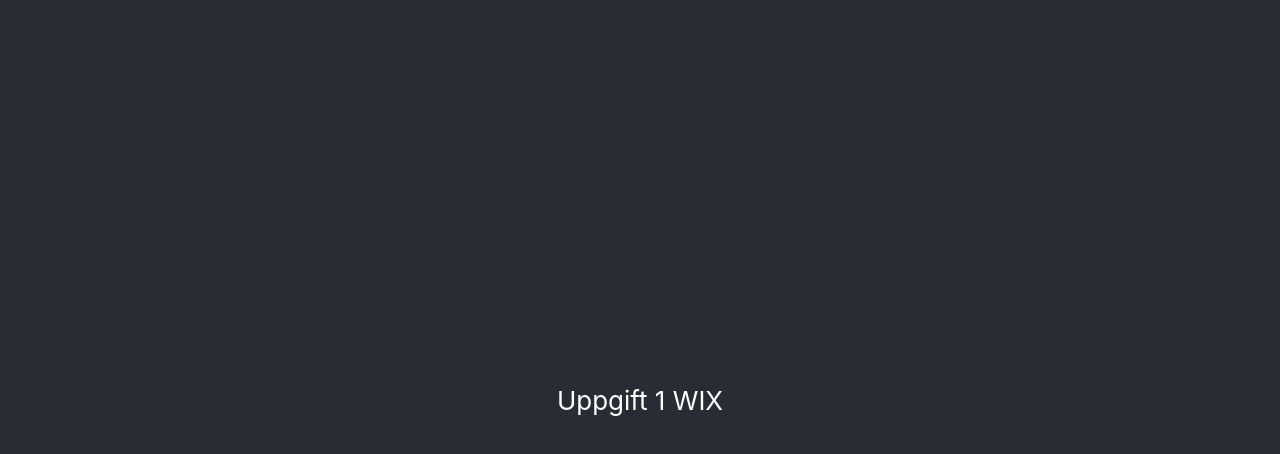
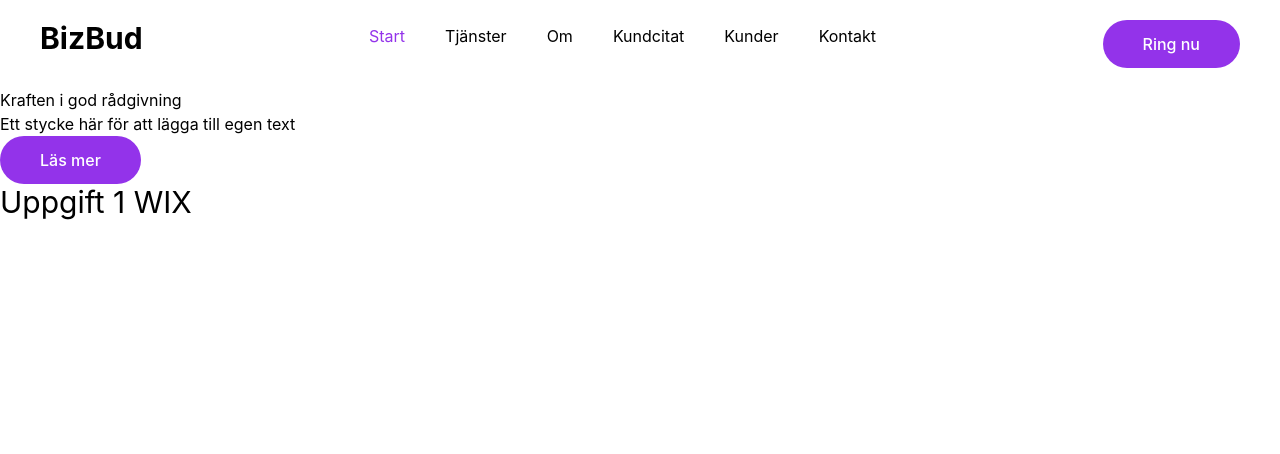
Before and after one commit to hannesdottir/uppgift1, a React (Create React App) app: page / in a window 1280 px wide. Shown: the top 454 px of the page. Built offline with nearby package versions, Linux system fonts and the light colour scheme.

Commit message:
navbar ready

```diff
--- a/package.json
+++ b/package.json
@@ -34,5 +34,8 @@
       "last 1 firefox version",
       "last 1 safari version"
     ]
+  },
+  "devDependencies": {
+    "tailwindcss": "^3.2.4"
   }
 }
--- a/src/App.css
+++ /dev/null
@@ -1,38 +0,0 @@
-.App {
-  text-align: center;
-}
-
-.App-logo {
-  height: 40vmin;
-  pointer-events: none;
-}
-
-@media (prefers-reduced-motion: no-preference) {
-  .App-logo {
-    animation: App-logo-spin infinite 20s linear;
-  }
-}
-
-.App-header {
-  background-color: #282c34;
-  min-height: 100vh;
-  display: flex;
-  flex-direction: column;
-  align-items: center;
-  justify-content: center;
-  font-size: calc(10px + 2vmin);
-  color: white;
-}
-
-.App-link {
-  color: #61dafb;
-}
-
-@keyframes App-logo-spin {
-  from {
-    transform: rotate(0deg);
-  }
-  to {
-    transform: rotate(360deg);
-  }
-}
--- a/src/App.js
+++ b/src/App.js
@@ -1,10 +1,14 @@
-import './App.css';
+import './styles/style.css'
+import NavMenu from './components/NavMenu';
+import Banner from './components/Banner';
 
 function App() {
   return (
-    <div className="App">
-      <header className="App-header">
-        <p>Uppgift 1 WIX</p>
+    <div>
+      <header>
+        <NavMenu />
+        <Banner />
+        <p className="text-3xl">Uppgift 1 WIX</p>
       </header>
     </div>
   );
--- /dev/null
+++ b/src/components/Banner.js
@@ -0,0 +1,11 @@
+import React from 'react'
+
+export default function Banner() {
+    return (
+        <div>
+            <h1>Kraften i god rådgivning</h1>
+            <p>Ett stycke här för att lägga till egen text</p>
+            <button className='bg-purple-600 text-white font-medium rounded-full px-10 py-3 hover:bg-violet-900'>Läs mer</button>
+        </div>
+    )
+}
--- /dev/null
+++ b/src/components/NavMenu.js
@@ -0,0 +1,20 @@
+import React from 'react'
+
+
+
+export default function Navmenu() {
+    return (
+        <div className='flex flex-row justify-between mx-10 my-5'>
+            <h1 className="text-3xl font-bold">BizBud</h1>
+            <ul className='flex flex-row m-1'>
+                <li className='mx-5 text-purple-600'>Start</li>
+                <li className='mx-5 hover:text-purple-600'>Tjänster</li>
+                <li className='mx-5 hover:text-purple-600'>Om</li>
+                <li className='mx-5 hover:text-purple-600'>Kundcitat</li>
+                <li className='mx-5 hover:text-purple-600'>Kunder</li>
+                <li className='mx-5 hover:text-purple-600'>Kontakt</li>
+            </ul>
+            <button className='bg-purple-600 text-white font-medium rounded-full px-10 py-3 hover:bg-violet-900'>Ring nu</button>
+        </div>
+    )
+}
--- a/src/index.js
+++ b/src/index.js
@@ -1,6 +1,5 @@
 import React from 'react';
 import ReactDOM from 'react-dom/client';
-import './index.css';
 import App from './App';
 import reportWebVitals from './reportWebVitals';
 
--- /dev/null
+++ b/tailwind.config.js
@@ -0,0 +1,10 @@
+/** @type {import('tailwindcss').Config} */
+module.exports = {
+  content: [
+    "./src/**/*.{js,jsx,ts,tsx}"
+  ],
+  theme: {
+    extend: {},
+  },
+  plugins: [],
+}
```
Also changed, not shown: src/styles/style.css (renamed from src/index.css, +7 -0 lines), 1 other file (tests, documents, lock files or other folders).
